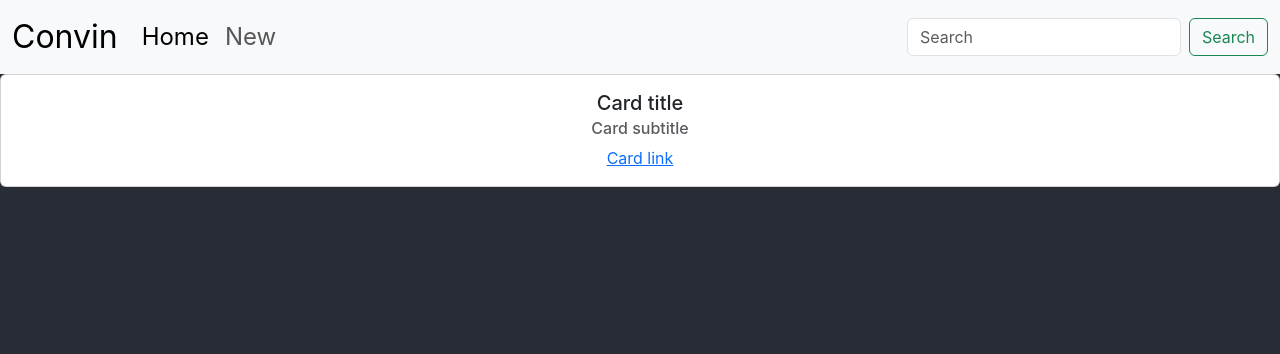
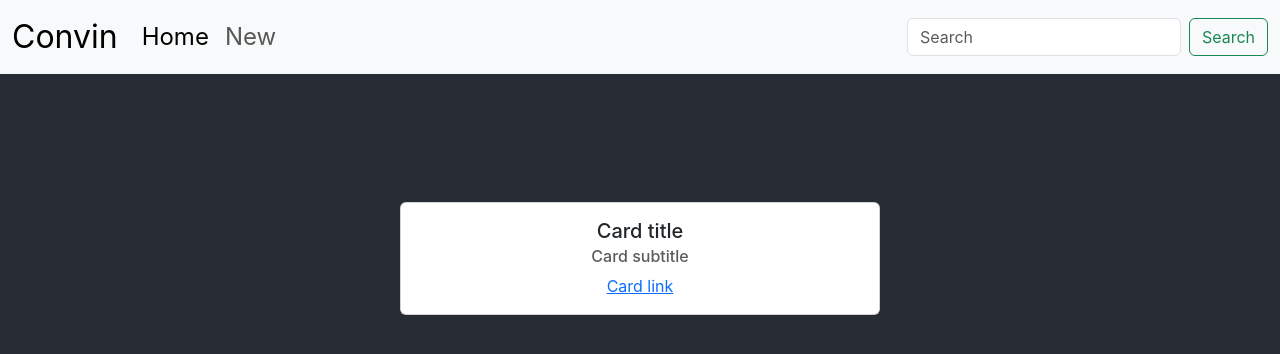
Before and after one commit to muskan2532150/Convin, a React (Create React App) app: page / in a window 1280 px wide. Shown: the top 354 px of the page. Built offline with nearby package versions, Linux system fonts and the light colour scheme; the HTML template or start-up script is replaced by a standard one.

Commit message:
Update the Card component css

```diff
--- a/src/App.css
+++ b/src/App.css
@@ -1,3 +1,15 @@
 .App {
   text-align: center;
 }
+
+.card{
+  width: 18rem;
+  margin: auto;
+  margin-top: 8rem;
+}
+
+@media (min-width: 500px) {
+  .card{
+    width: 30rem;
+  }
+}
```
